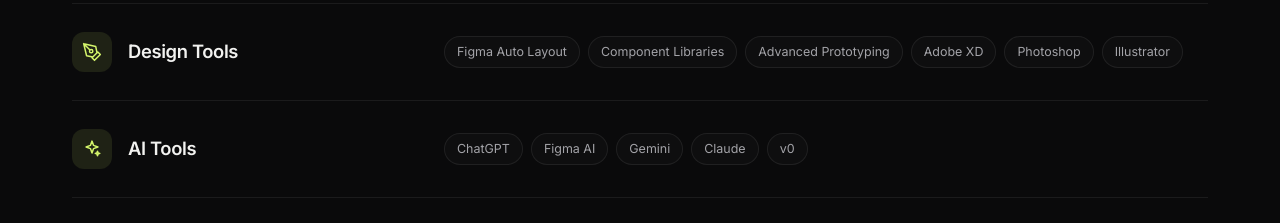
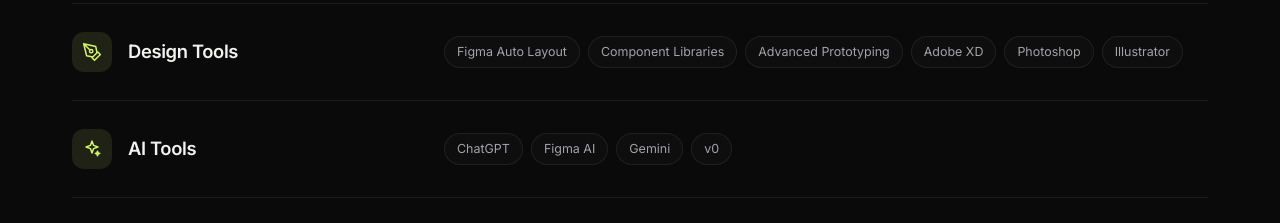
Before and after one commit to hritikgujar10/Portfolio, a React (Vite) app: page / in a window 1280 px wide. Shown: the part 7620-7843 px from the top of the page. Built offline with nearby package versions, Linux system fonts and the light colour scheme.

Commit message:
Update AI tools list

```diff
--- a/src/data/content.js
+++ b/src/data/content.js
@@ -30,7 +30,7 @@
   {
     title: 'AI Tools',
     icon: 'spark',
-    items: ['ChatGPT', 'Figma AI', 'Gemini', 'Claude', 'v0'],
+    items: ['ChatGPT', 'Figma AI', 'Gemini', 'v0'],
   },
   {
     title: 'UX Research & Design',
```
